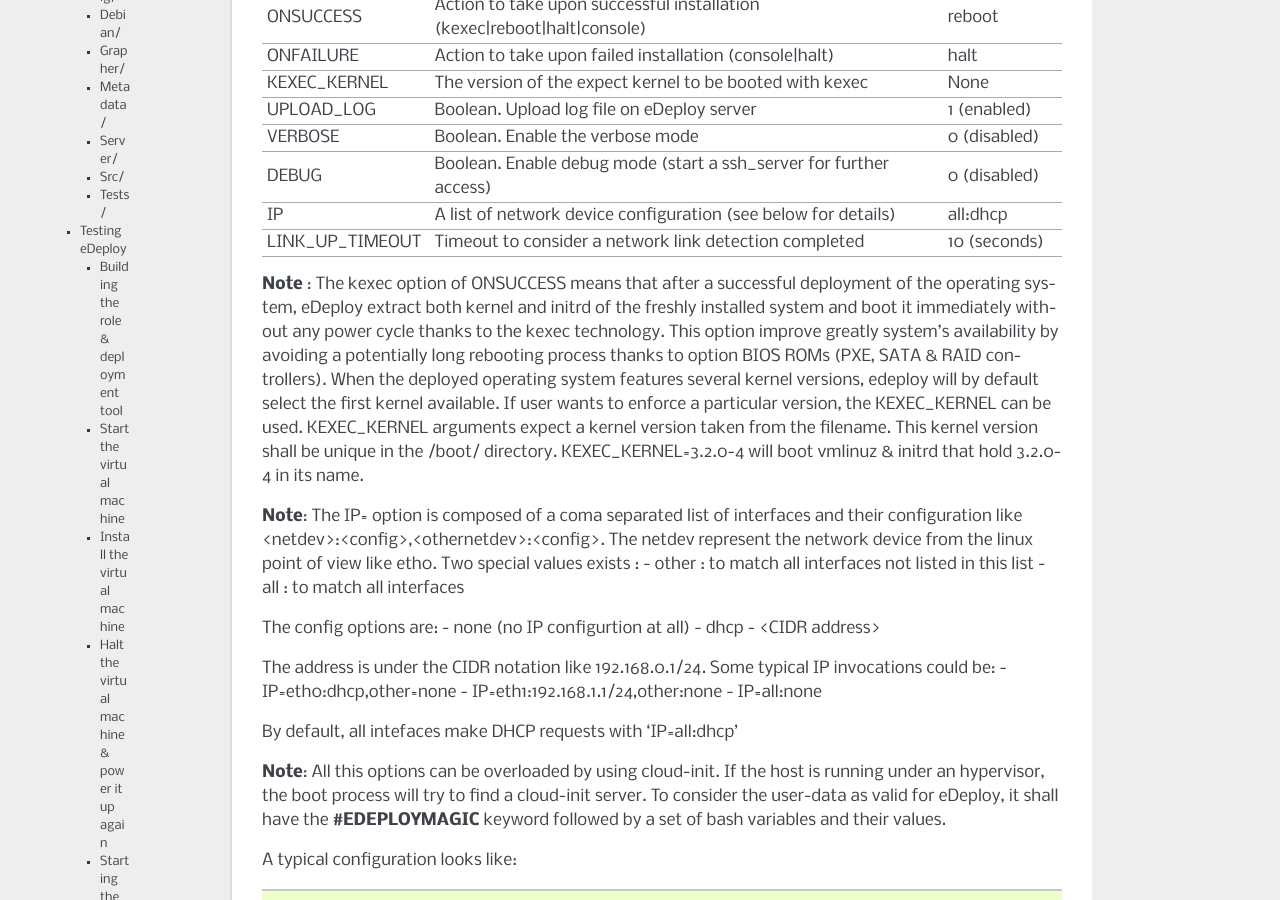
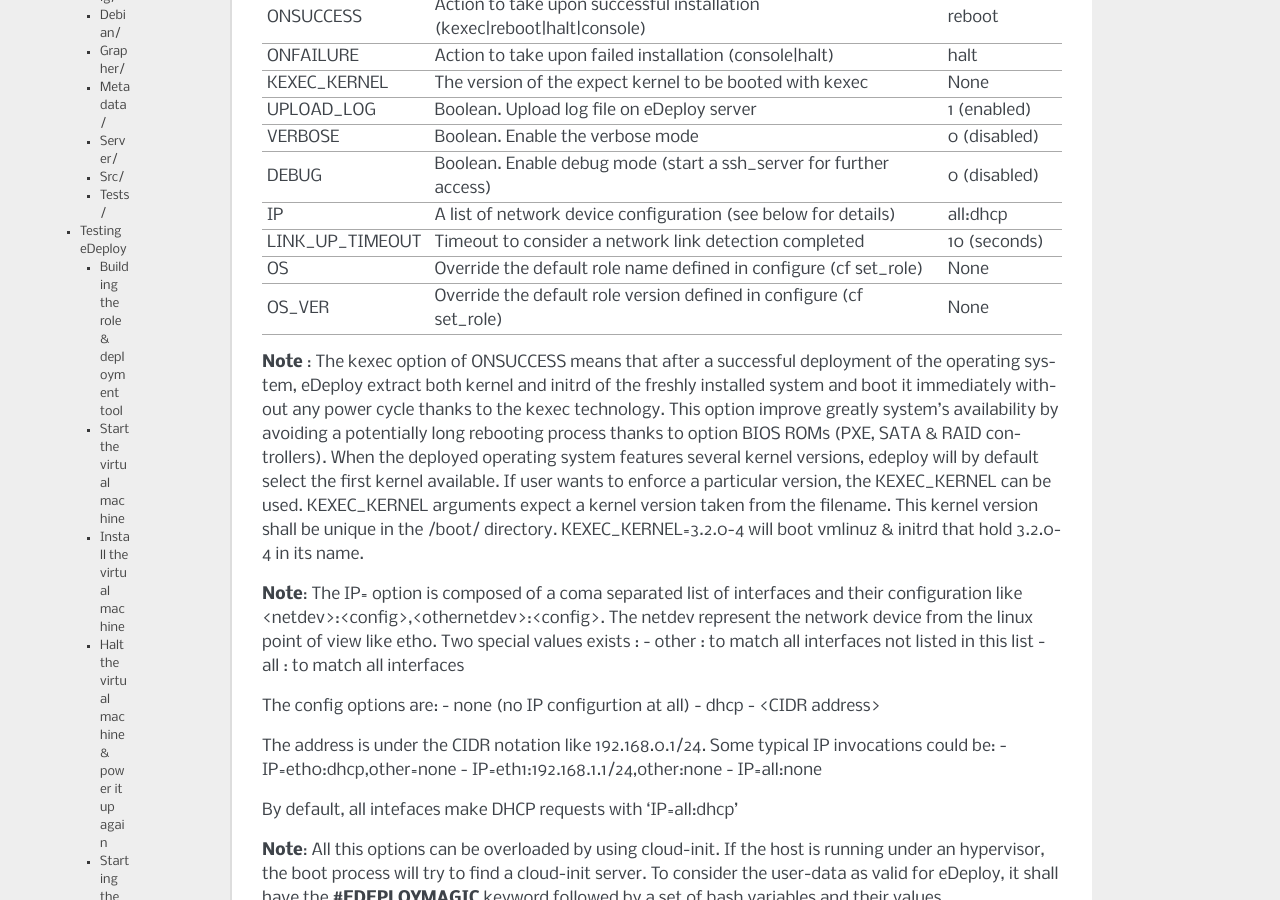
Before and after one commit to redhat-cip/edeploy, a Sphinx documentation site: the page built from docs/eDeployUserGuide.rst, in a window 1280 px wide and 900 px high, scrolled down 22645 px. Built offline with Sphinx 7.4.7, drawn with Linux system fonts in a browser that asks for light colours.

Commit message:
init: Adding OS & OS_VER override mecanism
An hardware profile/role match a set of nodes and includes an associated role.
This is usually enough but some users expect keeping the same hw profile but
install various operating systems (roles) on it.

If that case, hacking the configure script on the server side is tricky as this
is a _per_node_ decision.

This first hack is about being able overriding the default role name & version
from the kernel command line.

This solution have the benefit of being easy to use as usually nodes have a
specific boot entry.

OS=<role_name> will override the default role name defined by set_role()
OS_VER=<role_version> will override the default role version defined by set_role()

The targeted disk remains unchanged as its part of the hardware profile &
configure script.

```diff
--- a/docs/eDeployUserGuide.rst
+++ b/docs/eDeployUserGuide.rst
@@ -833,6 +833,8 @@ VERBOSE              Boolean. Enable the verbose mode
 DEBUG                Boolean. Enable debug mode (start a ssh_server for further access)          0 (disabled)
 IP                   A list of network device configuration (see below for details)              all:dhcp
 LINK_UP_TIMEOUT      Timeout to consider a network link detection completed                      10 (seconds)
+OS                   Override the default role name    defined in configure (cf set_role)        None
+OS_VER               Override the default role version defined in configure (cf set_role)        None
 ===================  ==========================================================================  =======================
 
 **Note** : The kexec option of ONSUCCESS means that after a successful
```
Also changed, not shown: 1 other file.
